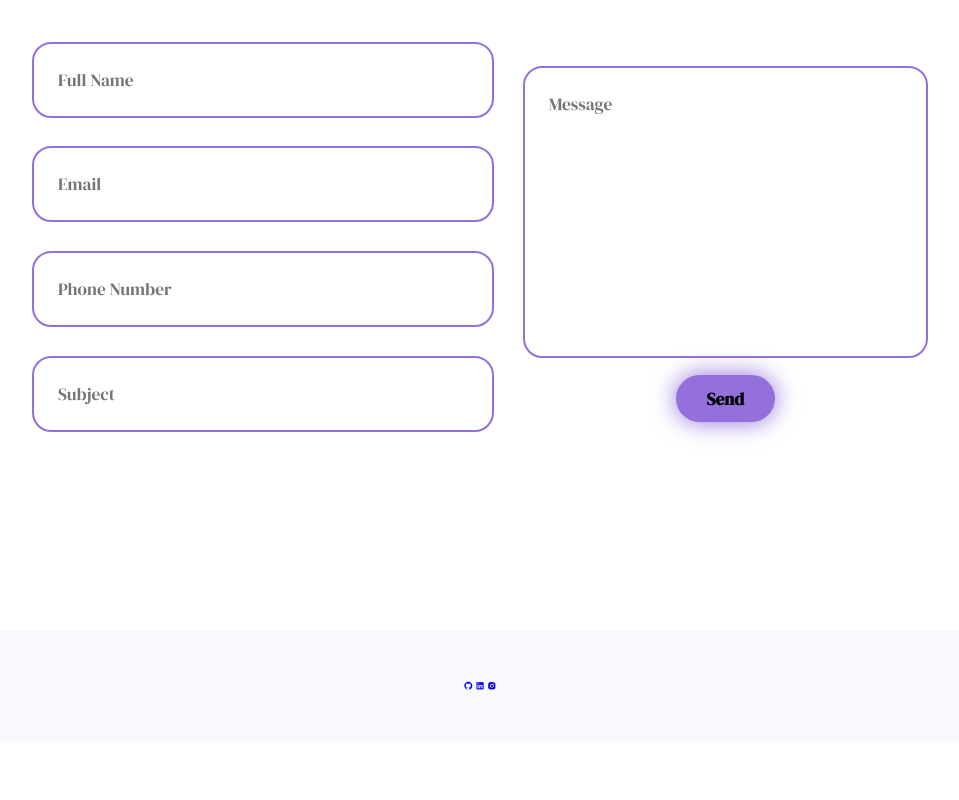
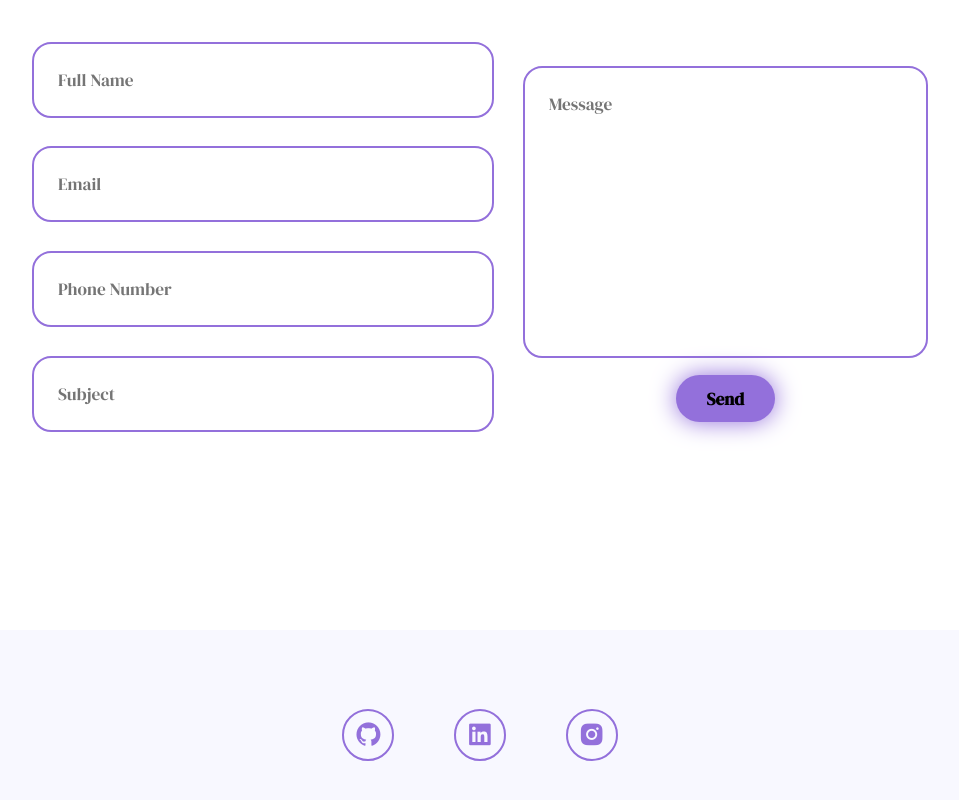
Before and after one commit to mjc-28/mc-personal-website, a plain HTML site: page index.html in a window 1280 px wide. Shown: the part 3572-4372 px from the top of the page, without its empty margins (160-1119 px from the left). Before the commit the page ends 4315 px from the top, so only its background shows below. Drawn offline with nearby package versions, Linux system fonts and the light colour scheme.

Commit message:
adding in footer and links

```diff
--- a/index.html
+++ b/index.html
@@ -169,15 +169,15 @@
 
       <footer class="footer">
         <div class="socialIcons">
-          <a href="#">
+          <a href="https://github.com/mjc-28">
             <i class="bx bxl-github"></i>
           </a>
 
-          <a href="#">
+          <a href="www.linkedin.com/in/mya-coins-323225333">
             <i class="bx bxl-linkedin-square"></i>
           </a>
 
-          <a href="#">
+          <a href="https://www.instagram.com/mya.coins/">
             <i class="bx bxl-instagram-alt"></i>
           </a>
         </div>
--- a/style.css
+++ b/style.css
@@ -363,6 +363,25 @@ section {
 .footer .socialIcons {
   text-align: center;
 }
+.footer .socialIcons a {
+  display: inline-flex;
+  justify-content: center;
+  align-items: center;
+  font-size: 3rem;
+  padding: 1rem;
+  background: transparent;
+  border: 2px solid var(--main-color);
+  border-radius: 50%;
+  color: var(--main-color);
+  margin: 3rem;
+  transition: 0.3s ease-in-out;
+}
+.footer .socialIcons a:hover {
+  color: var(--text-color);
+  background-color: var(--main-color);
+  transform: scale(1.2) translateY(-5px);
+  box-shadow: 0 0 25px var(--main-color);
+}
 
 /*CHANGING THE SCROLLBAR*/
 
```
